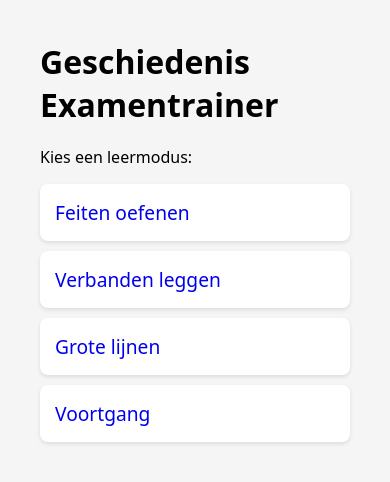
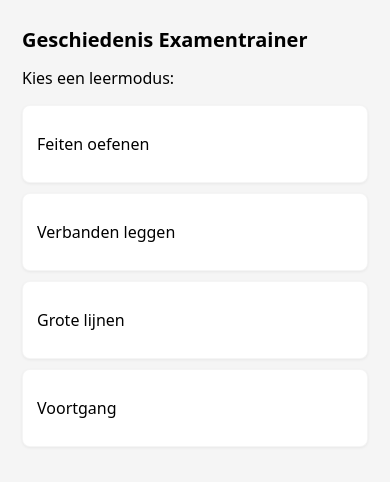
Before and after one commit to VincentVanAltena/history-study-site, a plain HTML site: page index.html in a window 390 px wide. Drawn offline with Linux system fonts and the light colour scheme.

Commit message:
Make responsive styles for mobile: improve spacing, touch targets, scaling

```diff
--- a/style.css
+++ b/style.css
@@ -1,24 +1,59 @@
+/* base */
 body {
   font-family: system-ui, sans-serif;
-  margin: 40px;
+  padding: clamp(16px, 4vw, 40px);
   background: #f5f5f5;
+  margin: 0;
+  -webkit-font-smoothing: antialiased;
+  -moz-osx-font-smoothing: grayscale;
 }
 
+.container {
+  max-width: 900px;
+  margin: 0 auto;
+}
+
+/* headings */
 h1 {
-  margin-bottom: 20px;
+  margin-bottom: 12px;
+  font-size: clamp(1.25rem, 3.5vw, 2rem);
+  line-height: 1.1;
+}
+
+/* menu */
+.menu {
+  display: flex;
+  flex-direction: column;
+  gap: 10px;
+  margin-top: 8px;
 }
 
 .menu a {
-  display: block;
-  padding: 15px;
-  margin: 10px 0;
+  display: flex;
+  align-items: center;
+  padding: 16px;
   background: white;
-  border-radius: 8px;
+  border-radius: 10px;
   text-decoration: none;
-  font-size: 1.2rem;
-  box-shadow: 0 2px 4px rgba(0,0,0,0.1);
+  font-size: clamp(1rem, 2.5vw, 1.2rem);
+  color: inherit;
+  box-shadow: 0 2px 6px rgba(0,0,0,0.08);
+  transition: transform 120ms ease, box-shadow 120ms ease;
+  min-height: 48px; /* good touch target */
+  border: 1px solid rgba(0,0,0,0.04);
 }
 
+.menu a:active {
+  transform: translateY(1px);
+}
+
+.menu a:focus-visible {
+  outline: 3px solid rgba(59,130,246,0.35);
+  outline-offset: 3px;
+  border-color: rgba(59,130,246,0.6);
+}
+
+/* context panel (unchanged but kept responsive) */
 .context-panel {
   margin-top: 20px;
   padding: 15px;
@@ -29,3 +64,22 @@ h1 {
 .context-panel h3 {
   margin-bottom: 5px;
 }
+
+/* small-screen tweaks */
+@media (max-width: 600px) {
+  .container { padding-left: 6px; padding-right: 6px; }
+  h1 { margin-bottom: 10px; }
+  .menu a {
+    padding: 14px;
+    font-size: 1rem;
+    border-radius: 8px;
+    box-shadow: 0 1px 3px rgba(0,0,0,0.06);
+  }
+}
+
+/* optional: reduce motion for accessibility */
+@media (prefers-reduced-motion: reduce) {
+  .menu a, .menu a:active {
+    transition: none;
+  }
+}
```
